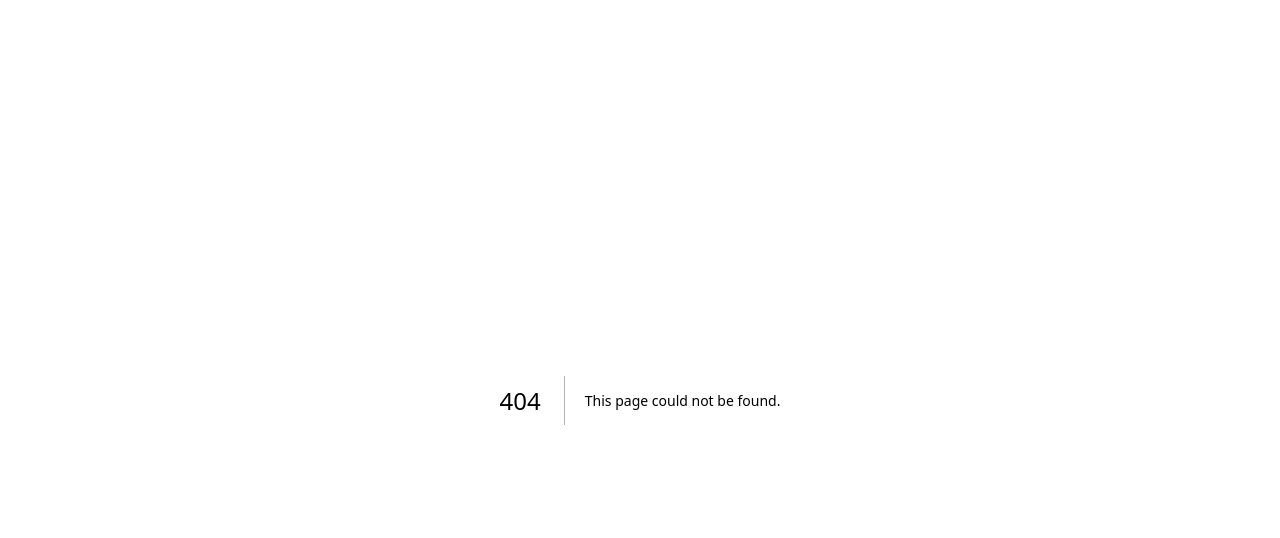
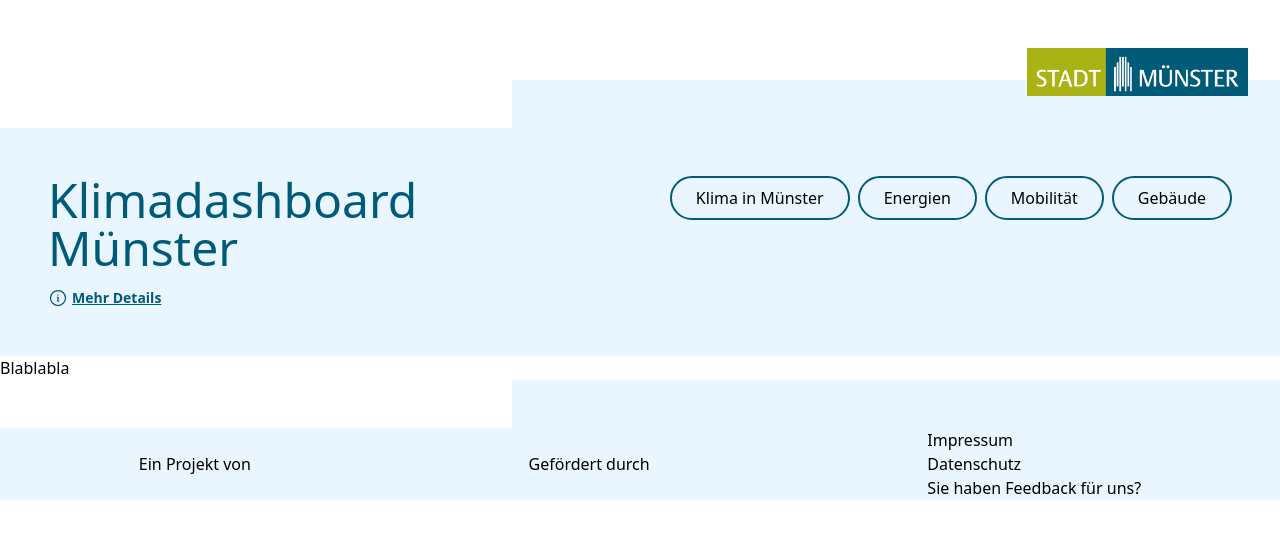
Before and after one commit to sitcomlab/iip_commute_dashboard, a Next.js app: page /klima in a window 1280 px wide. Before the commit this address had no page. Shown: the top 538 px of the page. Built offline with nearby package versions, Linux system fonts and the light colour scheme.

Commit message:
feat: add title component

```diff
--- /dev/null
+++ b/app/(main)/klima/page.tsx
@@ -0,0 +1,3 @@
+export default function Climate() {
+  return <div>Blablabla</div>
+}
--- a/app/(main)/page.tsx
+++ b/app/(main)/page.tsx
@@ -1,6 +1,8 @@
 import Progress from '@/components/Charts/Progress'
+import MoreDetails from '@/components/Elements/MoreDetails'
 import { Spacer } from '@/components/Elements/Spacer'
 import StairStepBackground from '@/components/Elements/StairStepBackground'
+import Title from '@/components/Elements/Title'
 import Slider from '@/components/Inputs/Slider'
 import ToggleGroup from '@/components/Inputs/ToggleGroup'
 import InsightsContainer from '@/components/Insights/InsightsContainer'
@@ -15,7 +17,8 @@ export default function Home() {
       <InsightsContainer />
       <StairStepBackground variant="secondary">
         <div className="container mx-auto p-12">
-          <h1>Daten im Fokus</h1>
+          <Title size="lg">Daten im Fokus</Title>
+          <MoreDetails className="mt-4" link="#" />
         </div>
       </StairStepBackground>
       <div className="container mx-auto p-12">
--- a/components/Elements/MoreDetails.tsx
+++ b/components/Elements/MoreDetails.tsx
@@ -10,15 +10,21 @@ const variants = {
 export type MoreDetailsProps = {
   link: string
   variant?: keyof typeof variants
+  className?: string
 }
 
 export default function MoreDetails({
   link,
   variant = 'primary',
+  className,
 }: MoreDetailsProps) {
   return (
     <Link
-      className={clsx('flex items-center space-x-1', variants[variant])}
+      className={clsx(
+        'flex items-center space-x-1',
+        variants[variant],
+        className,
+      )}
       href={link}
     >
       <InformationCircleIcon className="h-5" />
--- /dev/null
+++ b/components/Elements/Title.tsx
@@ -0,0 +1,29 @@
+import clsx from 'clsx'
+
+const variants = {
+  primary: 'text-primary',
+  secondary: 'text-secondary',
+  inverse: 'text-white',
+}
+
+const sizes = {
+  sm: 'text-xl',
+  md: 'text-3xl',
+  lg: 'text-5xl',
+}
+
+type TitleProps = {
+  variant?: keyof typeof variants
+  size?: keyof typeof sizes
+  children: React.ReactElement | string
+}
+
+export default function Title({
+  variant = 'primary',
+  size = 'md',
+  children,
+}: TitleProps) {
+  return (
+    <span className={clsx(variants[variant], sizes[size])}>{children}</span>
+  )
+}
--- a/components/Insights/InsightsContainer.tsx
+++ b/components/Insights/InsightsContainer.tsx
@@ -1,5 +1,6 @@
 import directus, { insightsCollectionName } from '@/lib/directus'
 import { use } from 'react'
+import Title from '../Elements/Title'
 import InsightsTile from './InsightsTile'
 
 const getInsightsData = async () => {
@@ -20,7 +21,9 @@ export default function InsightsContainer() {
       <div className="absolute top-0 left-0 -z-10 h-1/3 w-full bg-primary-50"></div>
       <div className="container mx-auto p-12">
         <div className="mb-8 flex w-full justify-end">
-          <span className="text-4xl text-secondary-500">Einblicke</span>
+          <Title size="lg" variant="secondary">
+            Einblicke
+          </Title>
         </div>
         <div className="flex w-full flex-col items-center justify-between space-y-4 lg:flex-row lg:space-x-4 lg:space-y-0">
           {insights?.map(({ id, title, link, image }) => (
--- a/components/Navbar/index.tsx
+++ b/components/Navbar/index.tsx
@@ -3,6 +3,8 @@ import StairStepBackground from '../Elements/StairStepBackground'
 import MSLogo from '@/assets/logos/stadtlogo-muenster.png'
 import { Button } from '../Elements/Button'
 import MoreDetails from '../Elements/MoreDetails'
+import Title from '../Elements/Title'
+import Link from 'next/link'
 
 export default function Navbar() {
   return (
@@ -18,14 +20,18 @@ export default function Navbar() {
         <div className="container mx-auto p-12">
           <div className="flex justify-between">
             <div className="">
-              <h1 className="text-5xl text-primary">
-                Klimadashboard <br />
-                Münster
-              </h1>
-              <MoreDetails link="#" />
+              <Title size="lg">
+                <span>
+                  Klimadashboard <br />
+                  Münster
+                </span>
+              </Title>
+              <MoreDetails className="mt-4" link="#" />
             </div>
             <div className="flex h-fit space-x-2">
-              <Button>Klima in Münster</Button>
+              <Link href={'/klima'}>
+                <Button>Klima in Münster</Button>
+              </Link>
               <Button>Energien</Button>
               <Button>Mobilität</Button>
               <Button>Gebäude</Button>
```
